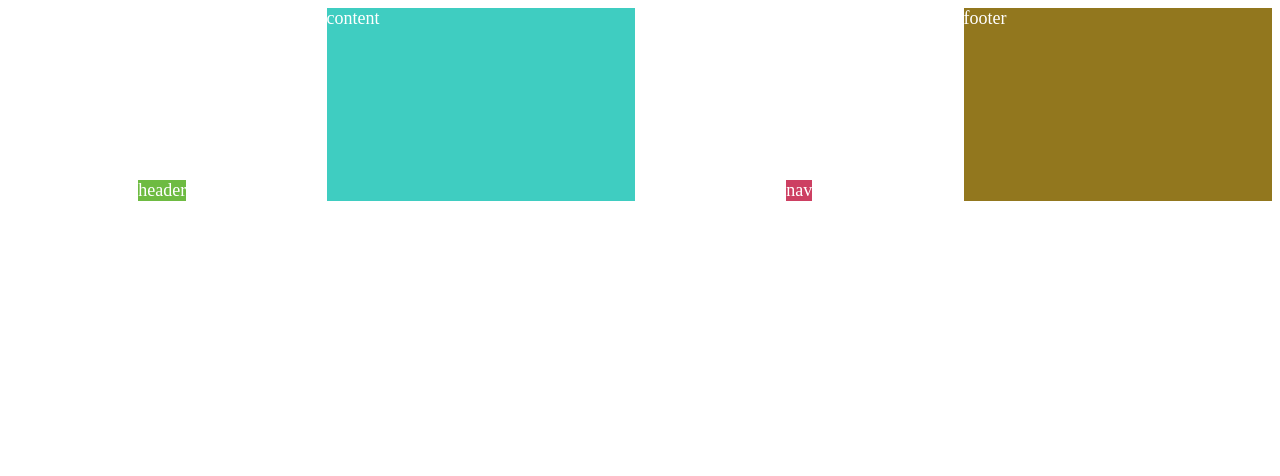
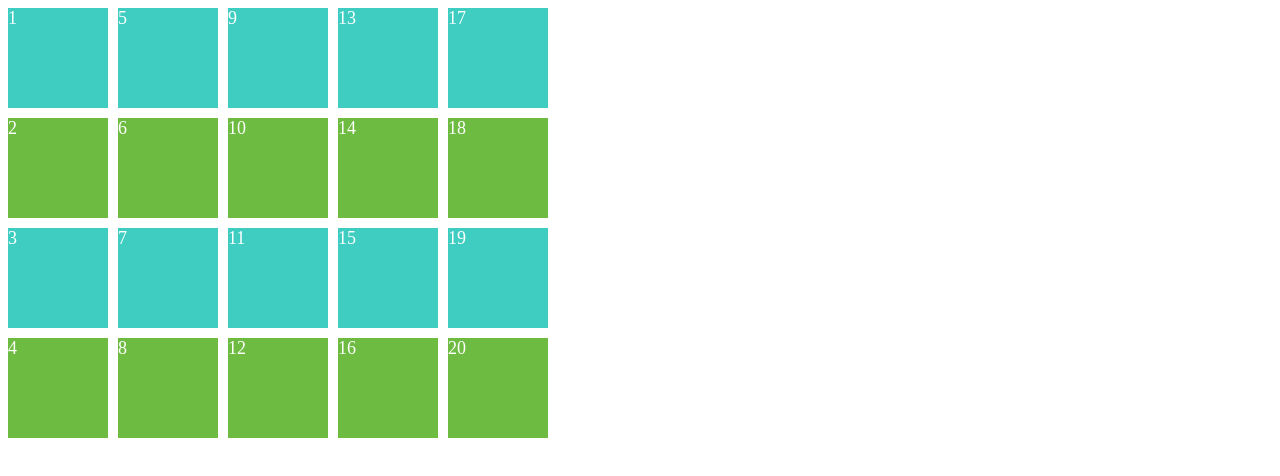
Before and after one commit to nagneo/scss-masterclass, a plain HTML site: page index.html in a window 1280 px wide. Drawn offline with Linux system fonts and the light colour scheme.

Commit message:
[TIL] grid-auto-rows, grid-auto-flow, grid-auto-columns

```diff
--- a/index.html
+++ b/index.html
@@ -9,10 +9,26 @@
 </head>
 <body>
   <div class="father">
-    <div class="header">header</div>
-    <div class="content">content</div>
-    <div class="nav">nav</div>
-    <div class="footer">footer</div>
+    <div class="item">1</div>
+    <div class="item">2</div>
+    <div class="item">3</div>
+    <div class="item">4</div>
+    <div class="item">5</div>
+    <div class="item">6</div>
+    <div class="item">7</div>
+    <div class="item">8</div>
+    <div class="item">9</div>
+    <div class="item">10</div>
+    <div class="item">11</div>
+    <div class="item">12</div>
+    <div class="item">13</div>
+    <div class="item">14</div>
+    <div class="item">15</div>
+    <div class="item">16</div>
+    <div class="item">17</div>
+    <div class="item">18</div>
+    <div class="item">19</div>
+    <div class="item">20</div>
   </div>
 </body>
 </html>
--- a/styles.css
+++ b/styles.css
@@ -1,28 +1,18 @@
 .father {
   display: grid;
   gap: 10px;
-  height: 100vh;
-  grid-template-columns: repeat(4, 1fr);
-  grid-template-rows: repeat(4, 1fr);
+  grid-template-columns: repeat(4, 100px);
+  grid-template-rows: repeat(4, 100px);
+  grid-auto-flow: column;
+  grid-auto-columns: 100px;
   color: white;
   font-size: 18px;
 }
 
-.header {
+.item:nth-child(even) {
   background: rgb(110, 187, 66);
-  align-self: end;
-  justify-self: center;
 }
 
-.content {
+.item:nth-child(odd) {
   background: rgb(63, 205, 193);
 }
-
-.nav {
-  background: rgb(205, 63, 98);
-  place-self: end center;
-}
-
-.footer {
-  background: rgb(146, 119, 30);
-}
```
Also changed, not shown: README.md.
